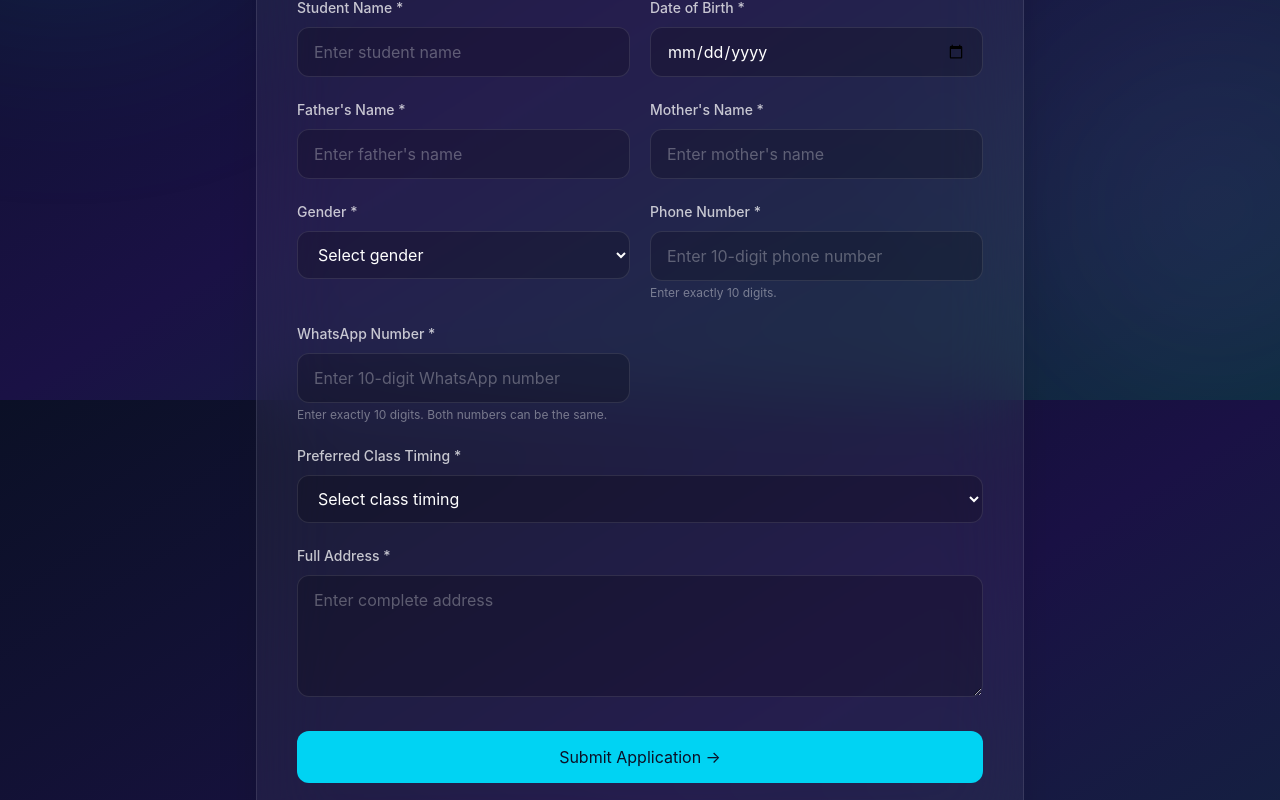
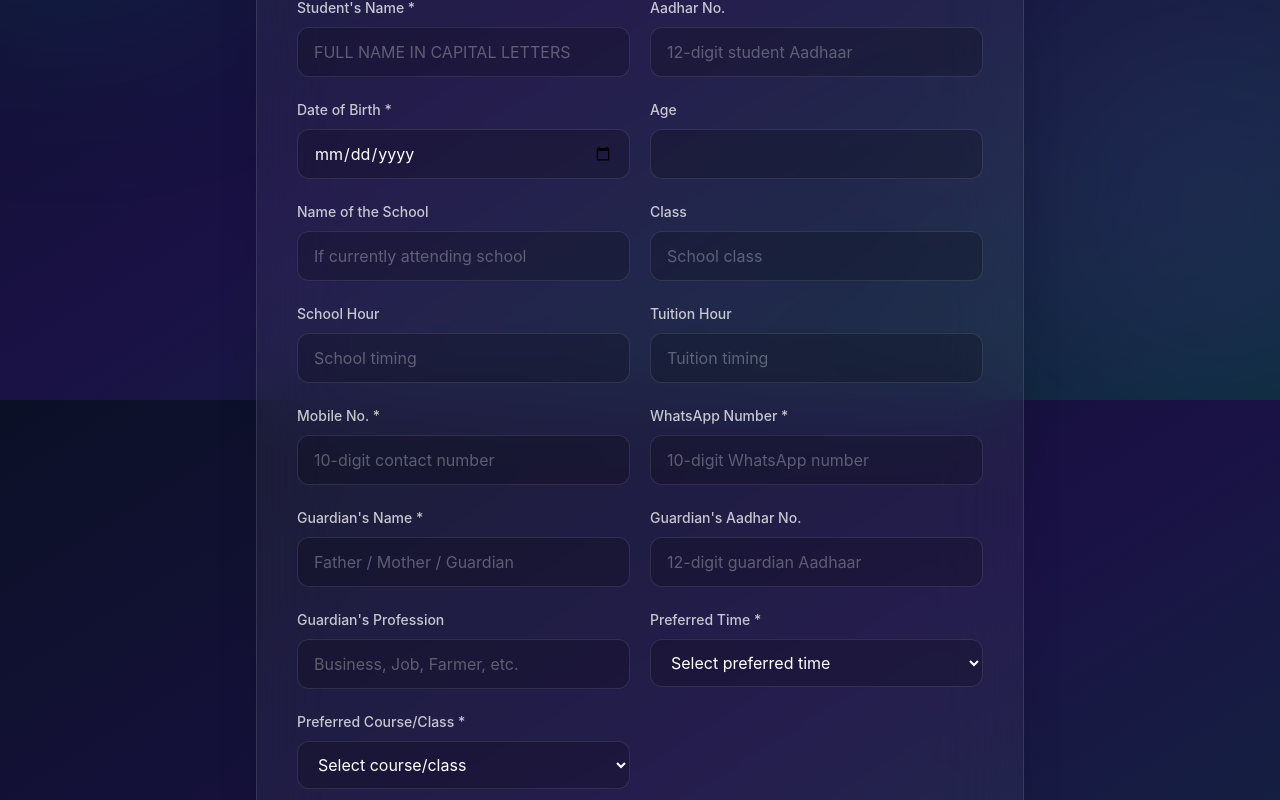
Before and after one commit to sk-jasir-swe/-maktab-management-system, a React app in the folder frontend/: page /admission in a window 1280 px wide. Shown: the part 400-1200 px from the top of the page. Built offline with nearby package versions, Linux system fonts and the light colour scheme; no server answers; the HTML template or start-up script is replaced by a standard one.

Commit message:
Update project

```diff
--- a/frontend/src/pages/Admission.jsx
+++ b/frontend/src/pages/Admission.jsx
@@ -5,14 +5,22 @@ import '../App.css'
 
 const initialFormData = {
   studentName: '',
-  fatherName: '',
-  motherName: '',
+  guardianName: '',
+  aadhaarNo: '',
   dateOfBirth: '',
-  gender: '',
+  age: '',
+  permanentAddress: '',
+  residentialAddress: '',
+  schoolName: '',
+  schoolClass: '',
+  schoolHour: '',
+  tuitionHour: '',
+  preferredTime: '',
   phone: '',
   whatsappNumber: '',
-  address: '',
-  classTime: '',
+  guardianAadhaarNo: '',
+  guardianProfession: '',
+  preferredCourseClass: '',
 }
 
 function Admission() {
@@ -26,9 +34,12 @@ function Admission() {
 
     let updatedValue = value
 
-    // Phone aur WhatsApp number mein sirf 10 digits allow honge
     if (name === 'phone' || name === 'whatsappNumber') {
       updatedValue = value.replace(/\D/g, '').slice(0, 10)
+    } else if (name === 'aadhaarNo' || name === 'guardianAadhaarNo') {
+      updatedValue = value.replace(/\D/g, '').slice(0, 12)
+    } else if (name === 'studentName') {
+      updatedValue = value.toUpperCase()
     }
 
     setFormData((previous) => ({
@@ -56,6 +67,16 @@ function Admission() {
       return
     }
 
+    if (formData.aadhaarNo && !/^\d{12}$/.test(formData.aadhaarNo)) {
+      setError('Student Aadhaar number must contain exactly 12 digits.')
+      return
+    }
+
+    if (formData.guardianAadhaarNo && !/^\d{12}$/.test(formData.guardianAadhaarNo)) {
+      setError('Guardian Aadhaar number must contain exactly 12 digits.')
+      return
+    }
+
     setLoading(true)
     setError('')
 
@@ -65,7 +86,12 @@ function Admission() {
         headers: {
           'Content-Type': 'application/json',
         },
-        body: JSON.stringify(formData),
+        body: JSON.stringify({
+          ...formData,
+          fatherName: formData.guardianName,
+          address: formData.permanentAddress,
+          classTime: formData.preferredTime,
+        }),
       })
 
       const generatedNumber =
@@ -210,7 +236,8 @@ function Admission() {
 
               <p className="mt-3 leading-7 text-white/50">
                 Please provide the student's details to submit an admission
-                application. The application will be reviewed by the admin.
+                application. Roll No., Code No. and Form No. are assigned by
+                the Maktab admin after admission is accepted.
               </p>
             </div>
 
@@ -226,211 +253,85 @@ function Admission() {
 
             <form onSubmit={handleSubmit}>
               <div className="grid gap-5 sm:grid-cols-2">
-                {/* Student name */}
+                {[
+                  { name: 'studentName', label: "Student's Name *", placeholder: 'Full name in capital letters', required: true, autoComplete: 'name', uppercase: true },
+                  { name: 'aadhaarNo', label: 'Aadhar No.', placeholder: '12-digit student Aadhaar', inputMode: 'numeric', maxLength: 12 },
+                  { name: 'dateOfBirth', label: 'Date of Birth *', type: 'date', required: true },
+                  { name: 'age', label: 'Age', type: 'number', min: 0, max: 120 },
+                  { name: 'schoolName', label: 'Name of the School', placeholder: 'If currently attending school' },
+                  { name: 'schoolClass', label: 'Class', placeholder: 'School class' },
+                  { name: 'schoolHour', label: 'School Hour', placeholder: 'School timing' },
+                  { name: 'tuitionHour', label: 'Tuition Hour', placeholder: 'Tuition timing' },
+                  { name: 'phone', label: 'Mobile No. *', placeholder: '10-digit contact number', type: 'tel', inputMode: 'numeric', pattern: '[0-9]{10}', minLength: 10, maxLength: 10, required: true, autoComplete: 'tel-national' },
+                  { name: 'whatsappNumber', label: 'WhatsApp Number *', placeholder: '10-digit WhatsApp number', type: 'tel', inputMode: 'numeric', pattern: '[0-9]{10}', minLength: 10, maxLength: 10, required: true },
+                  { name: 'guardianName', label: "Guardian's Name *", placeholder: 'Father / Mother / Guardian', required: true },
+                  { name: 'guardianAadhaarNo', label: "Guardian's Aadhar No.", placeholder: '12-digit guardian Aadhaar', inputMode: 'numeric', maxLength: 12 },
+                  { name: 'guardianProfession', label: "Guardian's Profession", placeholder: 'Business, Job, Farmer, etc.' },
+                ].map((field) => (
+                  <div key={field.name}>
+                    <label className={labelClass} htmlFor={field.name}>{field.label}</label>
+                    <input
+                      className={`${inputClass} ${field.uppercase ? 'uppercase' : ''}`}
+                      id={field.name}
+                      name={field.name}
+                      type={field.type || 'text'}
+                      inputMode={field.inputMode}
+                      pattern={field.pattern}
+                      minLength={field.minLength}
+                      maxLength={field.maxLength}
+                      min={field.min}
+                      max={field.max}
+                      value={formData[field.name]}
+                      onChange={handleChange}
+                      placeholder={field.placeholder}
+                      autoComplete={field.autoComplete}
+                      required={field.required}
+                    />
+                  </div>
+                ))}
+
                 <div>
-                  <label className={labelClass} htmlFor="studentName">
-                    Student Name *
-                  </label>
-
-                  <input
-                    className={inputClass}
-                    id="studentName"
-                    name="studentName"
-                    value={formData.studentName}
-                    onChange={handleChange}
-                    placeholder="Enter student name"
-                    autoComplete="name"
-                    required
-                  />
-                </div>
-
-                {/* Date of birth */}
-                <div>
-                  <label className={labelClass} htmlFor="dateOfBirth">
-                    Date of Birth *
-                  </label>
-
-                  <input
-                    className={inputClass}
-                    id="dateOfBirth"
-                    name="dateOfBirth"
-                    type="date"
-                    value={formData.dateOfBirth}
-                    onChange={handleChange}
-                    required
-                  />
-                </div>
-
-                {/* Father's name */}
-                <div>
-                  <label className={labelClass} htmlFor="fatherName">
-                    Father's Name *
-                  </label>
-
-                  <input
-                    className={inputClass}
-                    id="fatherName"
-                    name="fatherName"
-                    value={formData.fatherName}
-                    onChange={handleChange}
-                    placeholder="Enter father's name"
-                    required
-                  />
-                </div>
-
-                {/* Mother's name */}
-                <div>
-                  <label className={labelClass} htmlFor="motherName">
-                    Mother's Name *
-                  </label>
-
-                  <input
-                    className={inputClass}
-                    id="motherName"
-                    name="motherName"
-                    value={formData.motherName}
-                    onChange={handleChange}
-                    placeholder="Enter mother's name"
-                    required
-                  />
-                </div>
-
-                {/* Gender */}
-                <div>
-                  <label className={labelClass} htmlFor="gender">
-                    Gender *
-                  </label>
-
-                  <select
-                    className={inputClass}
-                    id="gender"
-                    name="gender"
-                    value={formData.gender}
-                    onChange={handleChange}
-                    required
-                  >
-                    <option value="" disabled className="bg-[#111935]">
-                      Select gender
-                    </option>
-
-                    <option value="male" className="bg-[#111935]">
-                      Male
-                    </option>
-
-                    <option value="female" className="bg-[#111935]">
-                      Female
-                    </option>
-
-                    <option value="other" className="bg-[#111935]">
-                      Other
-                    </option>
+                  <label className={labelClass} htmlFor="preferredTime">Preferred Time *</label>
+                  <select className={inputClass} id="preferredTime" name="preferredTime" value={formData.preferredTime} onChange={handleChange} required>
+                    <option value="" disabled>Select preferred time</option>
+                    <option value="6:30 AM - 7:45 AM">6:30 AM - 7:45 AM</option>
+                    <option value="7:45 AM - 9:00 AM">7:45 AM - 9:00 AM</option>
+                    <option value="9:00 AM - 10:15 AM">9:00 AM - 10:15 AM</option>
+                    <option value="4:00 PM - 5:15 PM">4:00 PM - 5:15 PM</option>
+                    <option value="5:15 PM - 6:30 PM">5:15 PM - 6:30 PM</option>
+                    <option value="6:30 PM - 7:45 PM">6:30 PM - 7:45 PM</option>
                   </select>
                 </div>
 
-                {/* Phone number */}
                 <div>
-                  <label className={labelClass} htmlFor="phone">
-                    Phone Number *
-                  </label>
-
-                  <input
-                    className={inputClass}
-                    id="phone"
-                    name="phone"
-                    type="tel"
-                    inputMode="numeric"
-                    pattern="[0-9]{10}"
-                    minLength={10}
-                    maxLength={10}
-                    value={formData.phone}
-                    onChange={handleChange}
-                    placeholder="Enter 10-digit phone number"
-                    autoComplete="tel-national"
-                    title="Please enter exactly 10 digits."
-                    required
-                  />
-
-                  <p className="mt-1 text-xs text-white/40">
-                    Enter exactly 10 digits.
-                  </p>
-                </div>
-
-                {/* WhatsApp number */}
-                <div>
-                  <label className={labelClass} htmlFor="whatsappNumber">
-                    WhatsApp Number *
-                  </label>
-
-                  <input
-                    className={inputClass}
-                    id="whatsappNumber"
-                    name="whatsappNumber"
-                    type="tel"
-                    inputMode="numeric"
-                    pattern="[0-9]{10}"
-                    minLength={10}
-                    maxLength={10}
-                    value={formData.whatsappNumber}
-                    onChange={handleChange}
-                    placeholder="Enter 10-digit WhatsApp number"
-                    autoComplete="off"
-                    title="Please enter exactly 10 digits."
-                    required
-                  />
-
-                  <p className="mt-1 text-xs text-white/40">
-                    Enter exactly 10 digits. Both numbers can be the same.
-                  </p>
-                </div>
-
-                {/* Class timing */}
-                <div className="sm:col-span-2">
-                  <label className={labelClass} htmlFor="classTime">
-                    Preferred Class Timing *
-                  </label>
-
-                  <select
-                    className={inputClass}
-                    id="classTime"
-                    name="classTime"
-                    value={formData.classTime}
-                    onChange={handleChange}
-                    required
-                  >
-                    <option value="" disabled className="bg-[#111935]">
-                      Select class timing
-                    </option>
-
-                    <option value="morning" className="bg-[#111935]">
-                      Morning
-                    </option>
-
-                    <option value="after_asr" className="bg-[#111935]">
-                      After Asr
-                    </option>
-
-                    <option value="after_maghrib" className="bg-[#111935]">
-                      After Maghrib
-                    </option>
+                  <label className={labelClass} htmlFor="preferredCourseClass">Preferred Course/Class *</label>
+                  <select className={inputClass} id="preferredCourseClass" name="preferredCourseClass" value={formData.preferredCourseClass} onChange={handleChange} required>
+                    <option value="" disabled>Select course/class</option>
+                    <option value="Primary">Class Primary</option>
+                    <option value="00">00</option>
+                    <option value="01">01</option>
+                    <option value="02">02</option>
+                    <option value="03">03</option>
+                    <option value="04">04</option>
+                    <option value="05">05</option>
+                    <option value="Advance">Advance</option>
+                    <option value="06">06</option>
+                    <option value="07">07</option>
+                    <option value="08">08</option>
+                    <option value="09">09</option>
+                    <option value="10">10</option>
+                    <option value="Balegan">Balegan</option>
                   </select>
                 </div>
 
-                {/* Address */}
                 <div className="sm:col-span-2">
-                  <label className={labelClass} htmlFor="address">
-                    Full Address *
-                  </label>
+                  <label className={labelClass} htmlFor="permanentAddress">Permanent Full Address *</label>
+                  <textarea className={`${inputClass} min-h-24 resize-y`} id="permanentAddress" name="permanentAddress" value={formData.permanentAddress} onChange={handleChange} placeholder="Permanent home address" rows={3} required />
+                </div>
 
-                  <textarea
-                    className={`${inputClass} min-h-28 resize-y`}
-                    id="address"
-                    name="address"
-                    value={formData.address}
-                    onChange={handleChange}
-                    placeholder="Enter complete address"
-                    rows={4}
-                    required
-                  />
+                <div className="sm:col-span-2">
+                  <label className={labelClass} htmlFor="residentialAddress">Residential Full Address</label>
+                  <textarea className={`${inputClass} min-h-24 resize-y`} id="residentialAddress" name="residentialAddress" value={formData.residentialAddress} onChange={handleChange} placeholder="Current residential address" rows={3} />
                 </div>
               </div>
 
--- a/frontend/src/pages/admin/admissions/AdmissionList.jsx
+++ b/frontend/src/pages/admin/admissions/AdmissionList.jsx
@@ -91,6 +91,7 @@ function Admissions() {
 
     const matchesSearch = [
       admission.studentName,
+      admission.guardianName,
       admission.fatherName,
       admission.phone,
     ].some((value) =>
@@ -234,7 +235,7 @@ function Admissions() {
             type="search"
             value={search}
             onChange={(event) => setSearch(event.target.value)}
-            placeholder="Search by student name, father name or phone..."
+            placeholder="Search by student name, guardian or phone..."
             className="min-w-0 flex-1 rounded-xl border border-white/10 bg-white/4 px-4 py-3 text-white outline-none placeholder:text-white/30 focus:border-cyan-300/40"
           />
 
@@ -284,10 +285,10 @@ function Admissions() {
                 <thead className="bg-white/3 text-xs uppercase tracking-wider text-white/45">
                   <tr>
                     <th className="px-6 py-4 font-medium">Student</th>
-                    <th className="px-6 py-4 font-medium">Father Name</th>
+                    <th className="px-6 py-4 font-medium">Guardian Name</th>
                     <th className="px-6 py-4 font-medium">Phone</th>
                     <th className="px-6 py-4 font-medium">WhatsApp</th>
-                    <th className="px-6 py-4 font-medium">Class Time</th>
+                    <th className="px-6 py-4 font-medium">Preferred Time</th>
                     <th className="px-6 py-4 font-medium">Applied On</th>
                     <th className="px-6 py-4 font-medium">Status</th>
                     <th className="px-6 py-4 font-medium">Actions</th>
@@ -306,12 +307,12 @@ function Admissions() {
                         </p>
 
                         <p className="mt-1 text-xs text-white/40">
-                          {admission.gender || '—'}
+                          {admission.preferredCourseClass || '—'}
                         </p>
                       </td>
 
                       <td className="px-6 py-4 text-white/65">
-                        {admission.fatherName || '—'}
+                        {admission.guardianName || admission.fatherName || '—'}
                       </td>
 
                       <td className="px-6 py-4 text-white/65">
@@ -323,7 +324,7 @@ function Admissions() {
                       </td>
 
                       <td className="px-6 py-4 text-white/65">
-                        {formatClassTime(admission.classTime)}
+                        {formatClassTime(admission.preferredTime || admission.classTime)}
                       </td>
 
                       <td className="px-6 py-4 text-white/65">
@@ -428,25 +429,33 @@ function Admissions() {
               <div className="mt-7 grid gap-5 sm:grid-cols-2">
                 {[
                   ['Student Name', selectedAdmission.studentName],
-                  ['Father Name', selectedAdmission.fatherName],
-                  ['Mother Name', selectedAdmission.motherName],
+                  ["Guardian's Name", selectedAdmission.guardianName || selectedAdmission.fatherName],
+                  ['Student Aadhar No.', selectedAdmission.aadhaarNo],
                   [
                     'Date of Birth',
                     formatDate(selectedAdmission.dateOfBirth),
                   ],
-                  ['Gender', selectedAdmission.gender],
-                  ['Phone', selectedAdmission.phone],
+                  ['Age', selectedAdmission.age],
+                  ['Permanent Full Address', selectedAdmission.permanentAddress || selectedAdmission.address],
+                  ['Residential Full Address', selectedAdmission.residentialAddress],
+                  ['Name of the School', selectedAdmission.schoolName],
+                  ['Class', selectedAdmission.schoolClass],
+                  ['School Hour', selectedAdmission.schoolHour],
+                  ['Tuition Hour', selectedAdmission.tuitionHour],
+                  ['Mobile No.', selectedAdmission.phone],
                   ['WhatsApp Number', selectedAdmission.whatsappNumber],
+                  ["Guardian's Aadhar No.", selectedAdmission.guardianAadhaarNo],
+                  ["Guardian's Profession", selectedAdmission.guardianProfession],
+                  ['Preferred Course/Class', selectedAdmission.preferredCourseClass],
                   [
                     'Application Number',
                     selectedAdmission.applicationNumber,
                   ],
                   [
-                    'Class Time',
-                    formatClassTime(selectedAdmission.classTime),
+                    'Preferred Time',
+                    formatClassTime(selectedAdmission.preferredTime || selectedAdmission.classTime),
                   ],
                   ['Status', selectedAdmission.status],
-                  ['Address', selectedAdmission.address],
                   [
                     'Application Date',
                     formatDate(selectedAdmission.createdAt),
```
Also changed, not shown: 2 other files (tests, documents, lock files or other folders).
